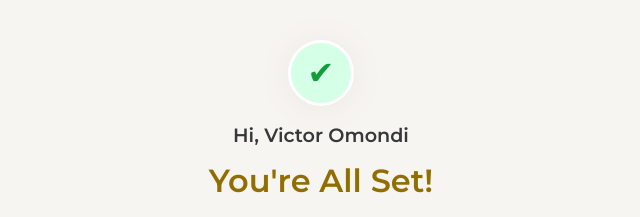
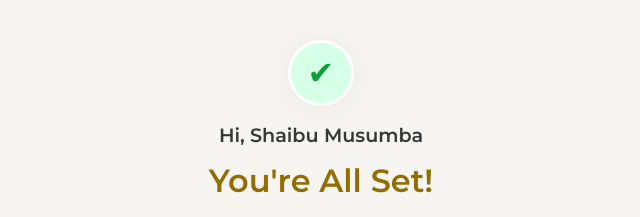
Before and after one commit to Munyendo-334/https-go.tkt.ug-v-UX6YZLNr, a plain HTML site: page index.html in a window 1280 px wide. Shown: the top 217 px of the page, 319-959 px from the left. Drawn offline with Linux system fonts and the light colour scheme.

Commit message:
Update index.html

```diff
--- a/index.html
+++ b/index.html
@@ -423,7 +423,7 @@
   <div class="container">
     <header>
       <div class="circle-check" aria-label="Success">&#10004;</div>
-      <h2>Hi, Victor Omondi </h2>
+      <h2>Hi, Shaibu Musumba </h2>
       <h1 class="main-heading">You're All Set!</h1>
       <p class="subtitle">Your ticket is valid. Get ready for an amazing experience!</p>
     </header>
```
